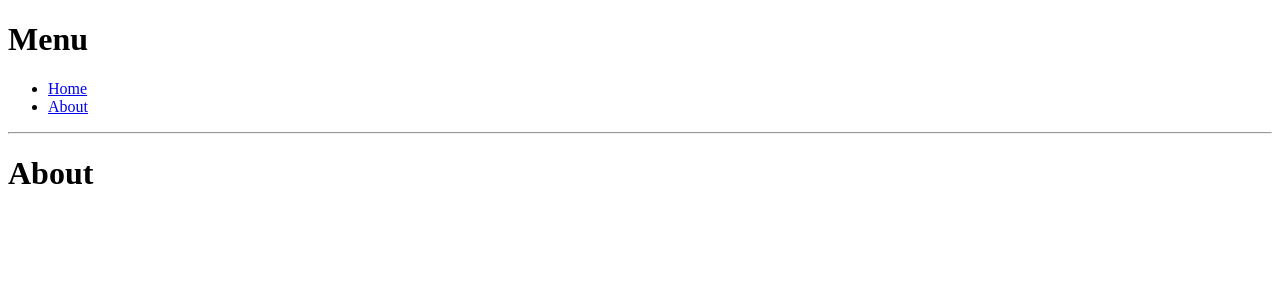
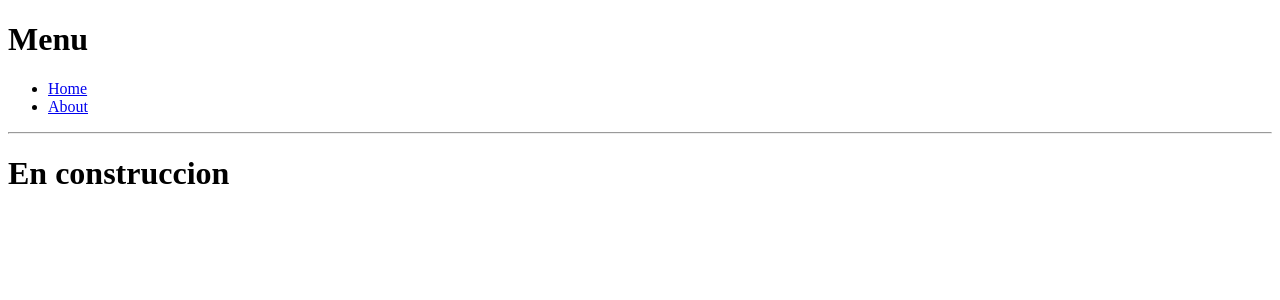
Before and after one commit to omyesithv/agroseguros, a React (Create React App) app: page /about in a window 1280 px wide. Shown: the top 300 px of the page. Built offline with nearby package versions, Linux system fonts and the light colour scheme.

Commit message:
se actualiza

```diff
--- a/src/paginas/About.js
+++ b/src/paginas/About.js
@@ -1,5 +1,5 @@
 const About = () =>{
-  return <h1>About</h1>;
+  return <h1>En construccion</h1>;
  }
 
  export default About;
```
